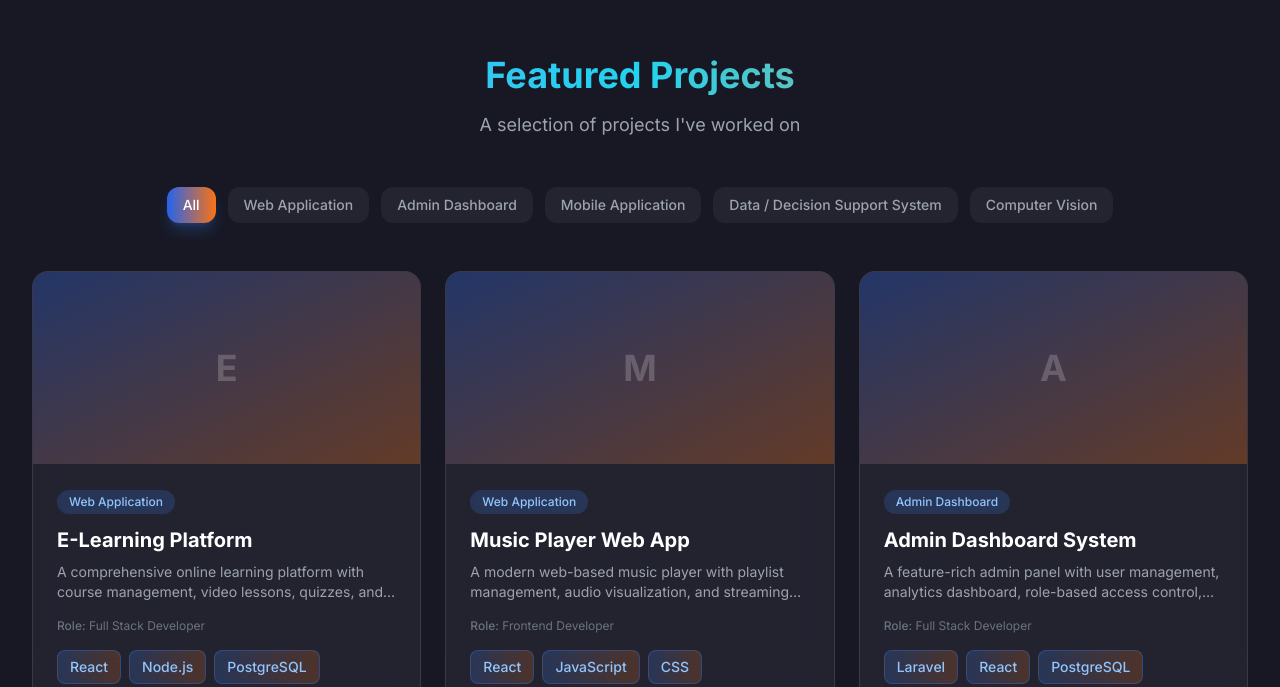
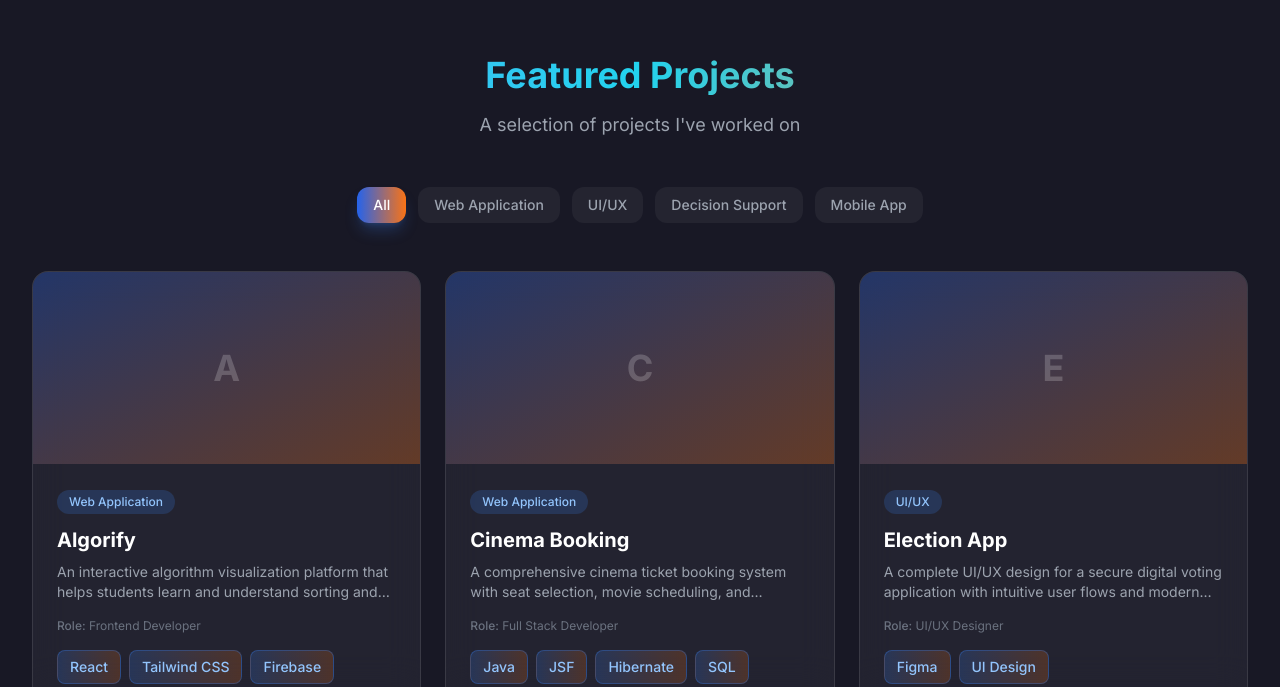
Before and after one commit to cicakkayang123/portofolio, a React (Vite) app: page / in a window 1280 px wide. Shown: the part 2113-2800 px from the top of the page. Built offline with nearby package versions, Linux system fonts and the light colour scheme.

Commit message:
porto update2

```diff
--- a/src/components/ProjectCard.jsx
+++ b/src/components/ProjectCard.jsx
@@ -1,4 +1,4 @@
-import { FaGithub, FaExternalLinkAlt } from 'react-icons/fa'
+import { FaFolder, FaExternalLinkAlt } from 'react-icons/fa'
 
 function ProjectCard({ project, darkMode }) {
     return (
@@ -20,7 +20,7 @@ function ProjectCard({ project, darkMode }) {
                             rel="noopener noreferrer"
                             className="p-3 rounded-full bg-white/10 text-white hover:bg-white/20 transition-colors hover:scale-110 transform"
                         >
-                            <FaGithub size={20} />
+                            <FaFolder size={20} />
                         </a>
                     )}
                     {project.demo && (
--- a/src/components/Projects.jsx
+++ b/src/components/Projects.jsx
@@ -2,7 +2,7 @@ import { useState } from 'react'
 import ProjectCard from './ProjectCard'
 import { projects } from '../data/projects'
 
-const categories = ['All', 'Web Application', 'Admin Dashboard', 'Mobile Application', 'Data / Decision Support System', 'Computer Vision']
+const categories = ['All', 'Web Application', 'UI/UX', 'Decision Support', 'Mobile App']
 
 function Projects({ darkMode }) {
     const [activeCategory, setActiveCategory] = useState('All')
--- a/src/data/projects.js
+++ b/src/data/projects.js
@@ -1,62 +1,72 @@
 export const projects = [
     {
         id: 1,
-        name: 'E-Learning Platform',
-        description: 'A comprehensive online learning platform with course management, video lessons, quizzes, and progress tracking. Built for educational institutions.',
-        tech: ['React', 'Node.js', 'PostgreSQL', 'Tailwind CSS'],
+        name: 'Algorify',
+        description: 'An interactive algorithm visualization platform that helps students learn and understand sorting and searching algorithms through animated demonstrations.',
+        tech: ['React', 'Tailwind CSS', 'Firebase'],
         category: 'Web Application',
-        role: 'Full Stack Developer',
-        github: 'https://github.com/cicakkayang123',
-        demo: 'https://example.com',
+        role: 'Frontend Developer',
+        github: 'https://drive.google.com/drive/folders/1oAxSLa0hDV8qDVVc9A-17Wq_4-t6zhrQ?usp=drive_link',
+        demo: '',
     },
     {
         id: 2,
-        name: 'Music Player Web App',
-        description: 'A modern web-based music player with playlist management, audio visualization, and streaming capabilities. Features a sleek, responsive interface.',
-        tech: ['React', 'JavaScript', 'CSS', 'Web Audio API'],
+        name: 'Cinema Booking',
+        description: 'A comprehensive cinema ticket booking system with seat selection, movie scheduling, and payment integration for seamless theater experience.',
+        tech: ['Java', 'JSF', 'Hibernate', 'SQL'],
         category: 'Web Application',
-        role: 'Frontend Developer',
-        github: 'https://github.com/cicakkayang123',
-        demo: 'https://example.com',
+        role: 'Full Stack Developer',
+        github: 'https://drive.google.com/drive/folders/18vuWBhT5wOyAhP_RazT3D_UOAzyukYhP?usp=drive_link',
+        demo: '',
     },
     {
         id: 3,
-        name: 'Admin Dashboard System',
-        description: 'A feature-rich admin panel with user management, analytics dashboard, role-based access control, and real-time data visualization.',
-        tech: ['Laravel', 'React', 'PostgreSQL', 'Tailwind CSS'],
-        category: 'Admin Dashboard',
-        role: 'Full Stack Developer',
-        github: 'https://github.com/cicakkayang123',
-        demo: null,
+        name: 'Election App',
+        description: 'A complete UI/UX design for a secure digital voting application with intuitive user flows and modern visual design.',
+        tech: ['Figma', 'UI Design'],
+        category: 'UI/UX',
+        role: 'UI/UX Designer',
+        github: 'https://drive.google.com/drive/folders/1bO4YSQnLS8ikkShbpqWmEa0DzUHx7x5-?usp=drive_link',
+        demo: '',
     },
     {
         id: 4,
-        name: 'SPK MOORA Method',
-        description: 'Decision Support System using MOORA (Multi-Objective Optimization by Ratio Analysis) method for evaluating and ranking alternatives based on multiple criteria.',
-        tech: ['PHP', 'Laravel', 'MySQL', 'Bootstrap'],
-        category: 'Data / Decision Support System',
-        role: 'Full Stack Developer',
-        github: 'https://github.com/cicakkayang123',
-        demo: null,
+        name: 'Moora',
+        description: 'Decision Support System implementing MOORA (Multi-Objective Optimization by Ratio Analysis) method for ranking alternatives based on weighted criteria.',
+        tech: ['Excel', 'Python'],
+        category: 'Decision Support',
+        role: 'Data Analyst',
+        github: 'https://drive.google.com/drive/folders/1qL27n0hIO4Qr61mgL9Gl8aJSt1d1zkVn?usp=drive_link',
+        demo: '',
     },
     {
         id: 5,
-        name: 'Helmet Detection System',
-        description: 'Computer vision application for real-time helmet detection using deep learning. Designed for workplace safety monitoring and compliance checking.',
-        tech: ['Python', 'TensorFlow', 'OpenCV', 'Flask'],
-        category: 'Computer Vision',
-        role: 'ML Developer',
-        github: 'https://github.com/cicakkayang123',
-        demo: null,
+        name: 'musicPlay',
+        description: 'A modern web-based music player featuring playlist management, audio visualization, and intuitive controls for an enhanced listening experience.',
+        tech: ['HTML', 'CSS', 'JavaScript'],
+        category: 'Web Application',
+        role: 'Frontend Developer',
+        github: 'https://drive.google.com/drive/folders/1vLo8rbSXwocaf51fFULAQXaj4QRCTabx?usp=drive_link',
+        demo: '',
     },
     {
         id: 6,
-        name: 'Mobile Task Manager',
-        description: 'Cross-platform mobile application for task management with reminders, categories, and sync across devices. Clean and intuitive user interface.',
-        tech: ['React Native', 'Firebase', 'JavaScript'],
-        category: 'Mobile Application',
+        name: 'NewsTrack',
+        description: 'A news aggregation platform that curates articles from multiple sources with category filtering and personalized reading experience.',
+        tech: ['React', 'Node.js', 'API'],
+        category: 'Web Application',
+        role: 'Full Stack Developer',
+        github: 'https://drive.google.com/drive/folders/1aqLk28UNp0cacyv_KyE0LTkfi3pKvPIW?usp=drive_link',
+        demo: '',
+    },
+    {
+        id: 7,
+        name: 'Ticket App',
+        description: 'A mobile ticketing application for event management with QR code generation, booking history, and real-time availability updates.',
+        tech: ['Flutter', 'Firebase'],
+        category: 'Mobile App',
         role: 'Mobile Developer',
-        github: 'https://github.com/cicakkayang123',
-        demo: null,
+        github: 'https://drive.google.com/drive/folders/1rejo88EXbfyfrbn0OpK06zuYVUkByeds?usp=drive_link',
+        demo: '',
     },
 ]
```
